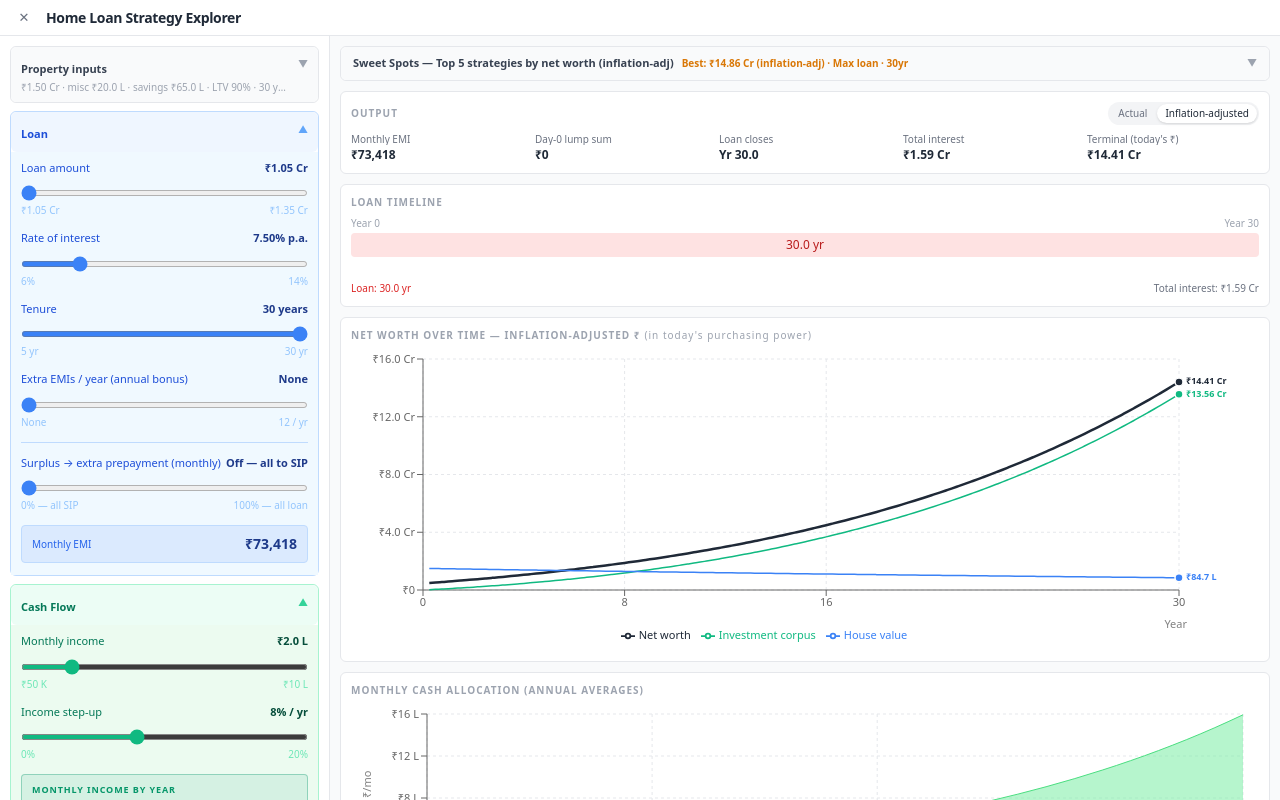
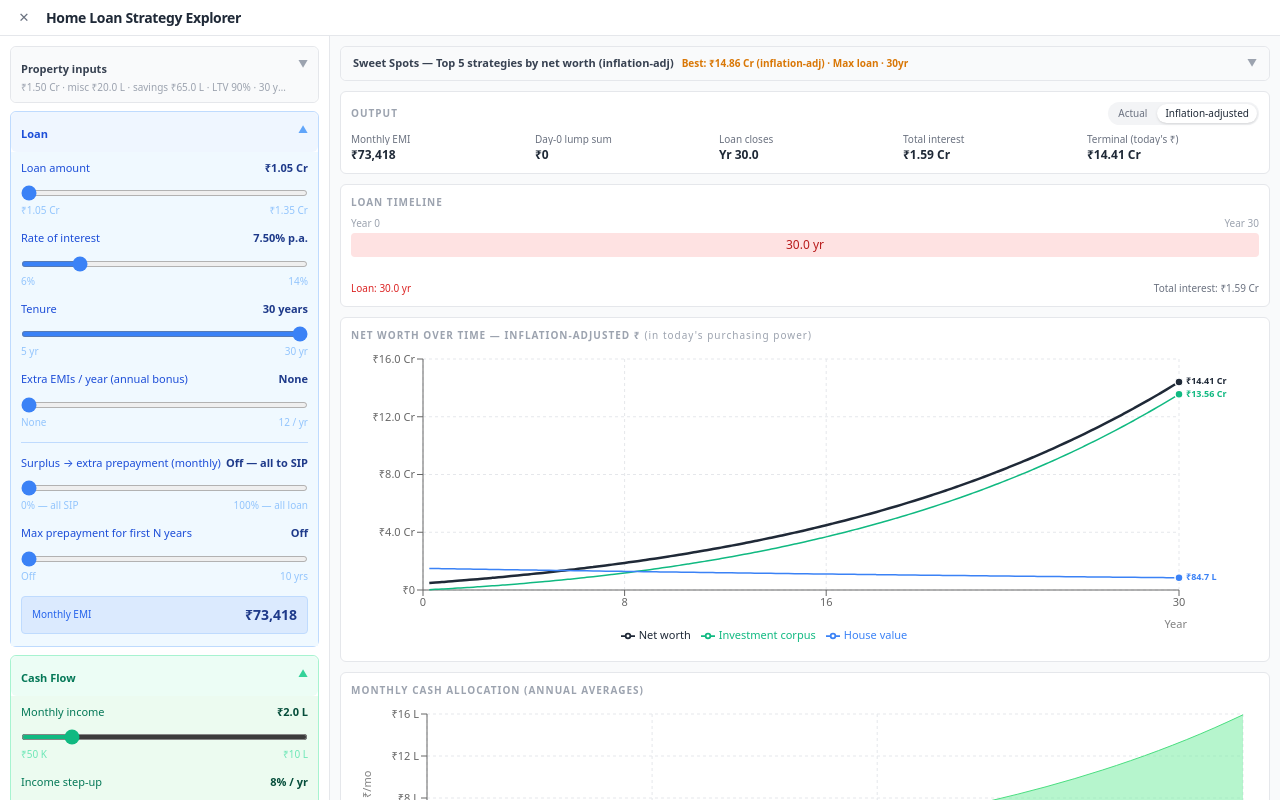
Before and after one commit to parthbhatt268/calculate-max-value, a React (Vite) app: page / in a window 1280 px wide. Built offline with nearby package versions, Linux system fonts and the light colour scheme.

Commit message:
current and prepayment option

```diff
--- a/src/App.jsx
+++ b/src/App.jsx
@@ -32,6 +32,9 @@ const DEFAULTS = {
 
   extraEMIsPerYear: 0,
   prepayFraction: 0,
+  earlyPrepayYears: 0,
+
+  fxAppreciationRate: 0,
 
   horizonYears: 30,
 };
--- a/src/components/LoanSliders.jsx
+++ b/src/components/LoanSliders.jsx
@@ -127,6 +127,29 @@ export default function LoanSliders({ state, onChange, minLoan, maxLoan, emi })
                 </p>
               </div>
             )}
+
+            {/* Early aggressive prepayment slider */}
+            <div className="mt-3">
+              <Slider
+                label="Max prepayment for first N years"
+                value={state.earlyPrepayYears ?? 0}
+                display={
+                  (state.earlyPrepayYears ?? 0) === 0
+                    ? 'Off'
+                    : `${state.earlyPrepayYears} yr${state.earlyPrepayYears === 1 ? '' : 's'}`
+                }
+                min={0} max={10} step={1}
+                onChange={(v) => onChange({ ...state, earlyPrepayYears: parseInt(v) })}
+                lo="Off" hi="10 yrs"
+              />
+              {(state.earlyPrepayYears ?? 0) > 0 && (
+                <p className="text-[9px] text-blue-500 mt-1.5 leading-snug">
+                  Yrs 1–{state.earlyPrepayYears}: 100% of surplus → loan.
+                  Yr {state.earlyPrepayYears + 1}+:{' '}
+                  {prepayPct > 0 ? `${prepayPct}% surplus → loan, rest` : 'all surplus'} → SIP.
+                </p>
+              )}
+            </div>
           </div>
 
           <div className="flex items-center justify-between rounded px-2.5 py-2 border border-blue-200 bg-blue-100">
--- a/src/components/SensitivitySliders.jsx
+++ b/src/components/SensitivitySliders.jsx
@@ -25,7 +25,8 @@ export default function SensitivitySliders({ state, onChange }) {
 
   const inflPct = (Math.round(state.inflation * 1000) / 10).toFixed(1);
   const rePct   = (Math.round(state.realEstateAppreciation * 1000) / 10).toFixed(1);
-  const summary = `Inflation ${inflPct}% · RE appreciation ${rePct}%`;
+  const fxPct   = (Math.round((state.fxAppreciationRate ?? 0) * 1000) / 10).toFixed(2);
+  const summary = `Inflation ${inflPct}% · RE ${rePct}%${parseFloat(fxPct) > 0 ? ` · EUR/INR +${fxPct}%` : ''}`;
 
   return (
     <div className="border border-slate-200 rounded-md">
@@ -65,6 +66,24 @@ export default function SensitivitySliders({ state, onChange }) {
             lo="0%" hi="12%"
           />
 
+          <div className="border-t border-slate-200 pt-3">
+            <Slider
+              label="EUR / USD → INR appreciation"
+              value={Math.round((state.fxAppreciationRate ?? 0) * 10000) / 100}
+              display={parseFloat(fxPct) === 0 ? 'Off (same currency)' : `+${fxPct}% / yr`}
+              min={0} max={5} step={0.25}
+              onChange={(v) => onChange({ ...state, fxAppreciationRate: parseFloat(v) / 100 })}
+              lo="0% — no FX gain" hi="5% / yr"
+            />
+            {parseFloat(fxPct) > 0 && (
+              <p className="text-[9px] text-slate-400 mt-1.5 leading-snug">
+                Your income in INR grows {fxPct}% /yr faster than the step-up rate as the
+                foreign currency strengthens. The INR loan becomes relatively cheaper
+                each year — this shifts the model toward investing over prepayment.
+              </p>
+            )}
+          </div>
+
         </div>
       )}
     </div>
```
Also changed, not shown: .claude/settings.local.json, src/lib/simulate.js, 1 other file (tests, documents, lock files or other folders).
